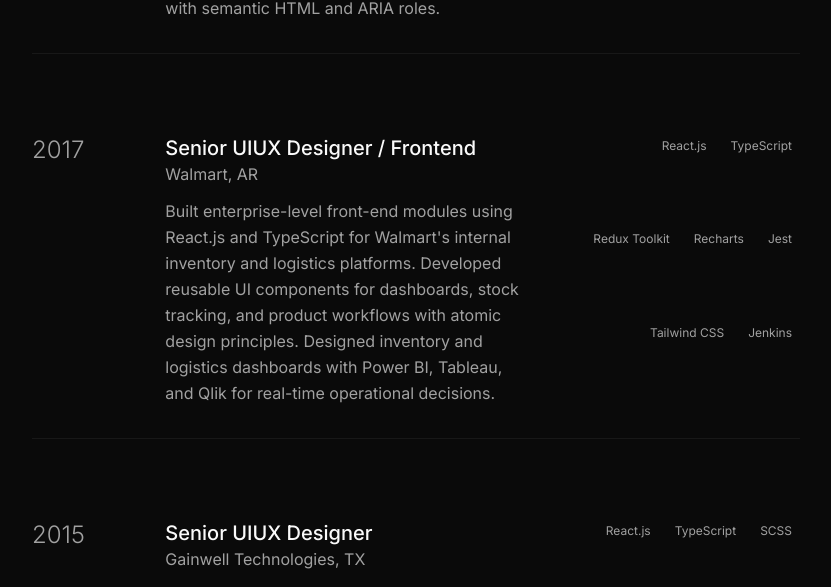
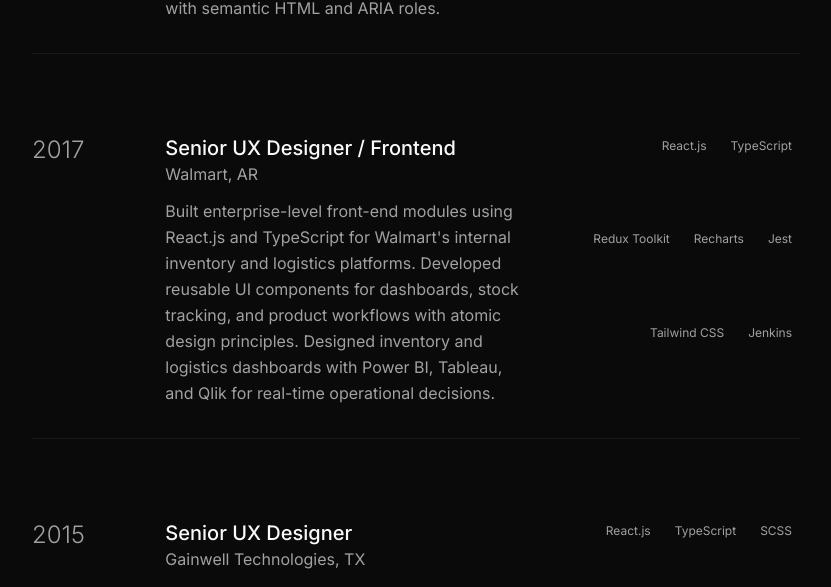
Before and after one commit to akhilpolsani123/portfolio, a Next.js app: page / in a window 1280 px wide. Shown: the part 2137-2724 px from the top of the page, without its empty margins (224-1055 px from the left). Built offline with nearby package versions, Linux system fonts and the light colour scheme.

Commit message:
feat: update job titles for UX roles consistency
Updated job titles from "Senior UIUX Designer" to "Senior UX Designer" for clarity and consistency.

Co-authored-by: Akhil Polsani <148288533+akhilpolsani123@users.noreply.github.com>

```diff
--- a/app/page.tsx
+++ b/app/page.tsx
@@ -152,7 +152,7 @@ export default function Home() {
                 },
                 {
                   year: "2017",
-                  role: "Senior UIUX Designer / Frontend",
+                  role: "Senior UX Designer / Frontend",
                   company: "Walmart, AR",
                   description:
                     "Built enterprise-level front-end modules using React.js and TypeScript for Walmart's internal inventory and logistics platforms. Developed reusable UI components for dashboards, stock tracking, and product workflows with atomic design principles. Designed inventory and logistics dashboards with Power BI, Tableau, and Qlik for real-time operational decisions.",
@@ -160,7 +160,7 @@ export default function Home() {
                 },
                 {
                   year: "2015",
-                  role: "Senior UIUX Designer",
+                  role: "Senior UX Designer",
                   company: "Gainwell Technologies, TX",
                   description:
                     "Developed React-based front-end applications for healthcare portals handling Medicaid claims and provider enrollment workflows. Created modular, reusable components using React and SCSS. Built form structures using Formik and Yup with dynamic field rendering, nested validations, and error handling. Engineered multilingual user interfaces using react-i18next.",
```
